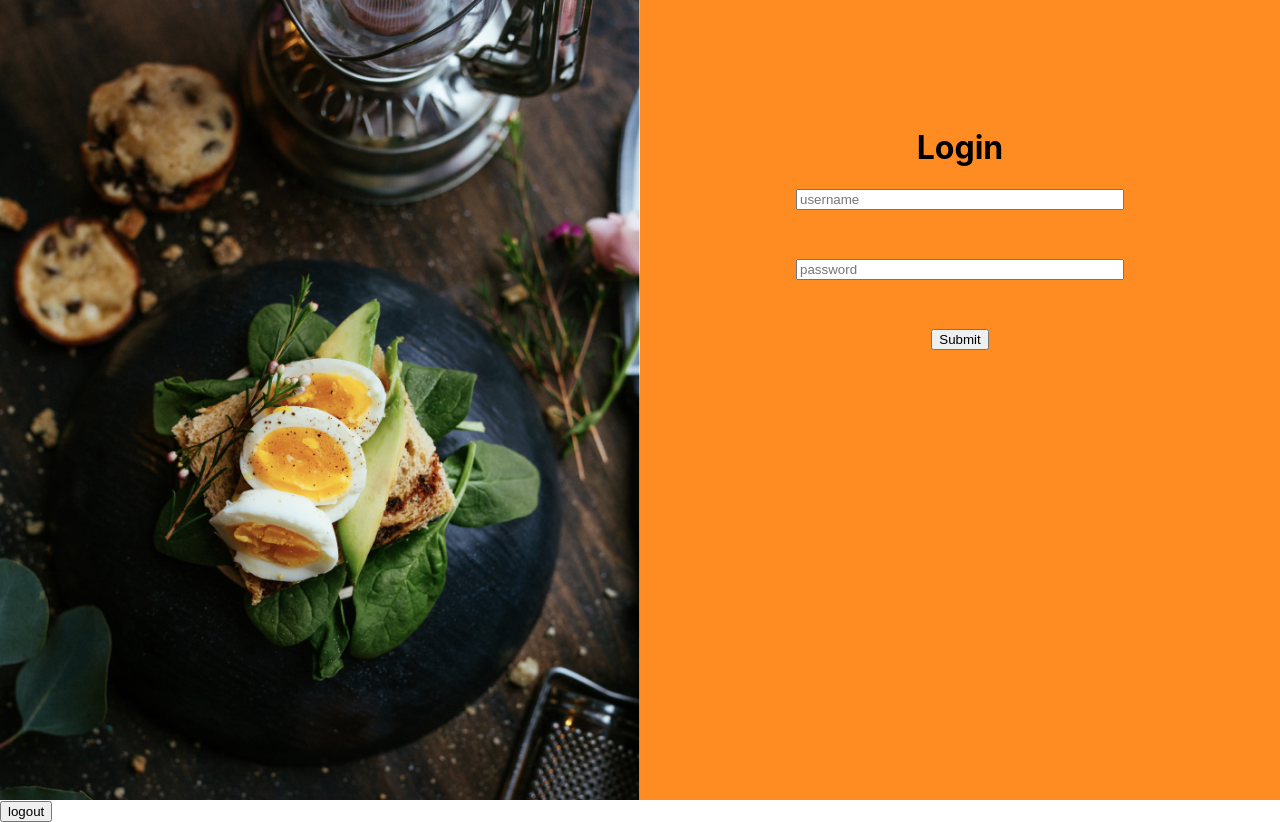
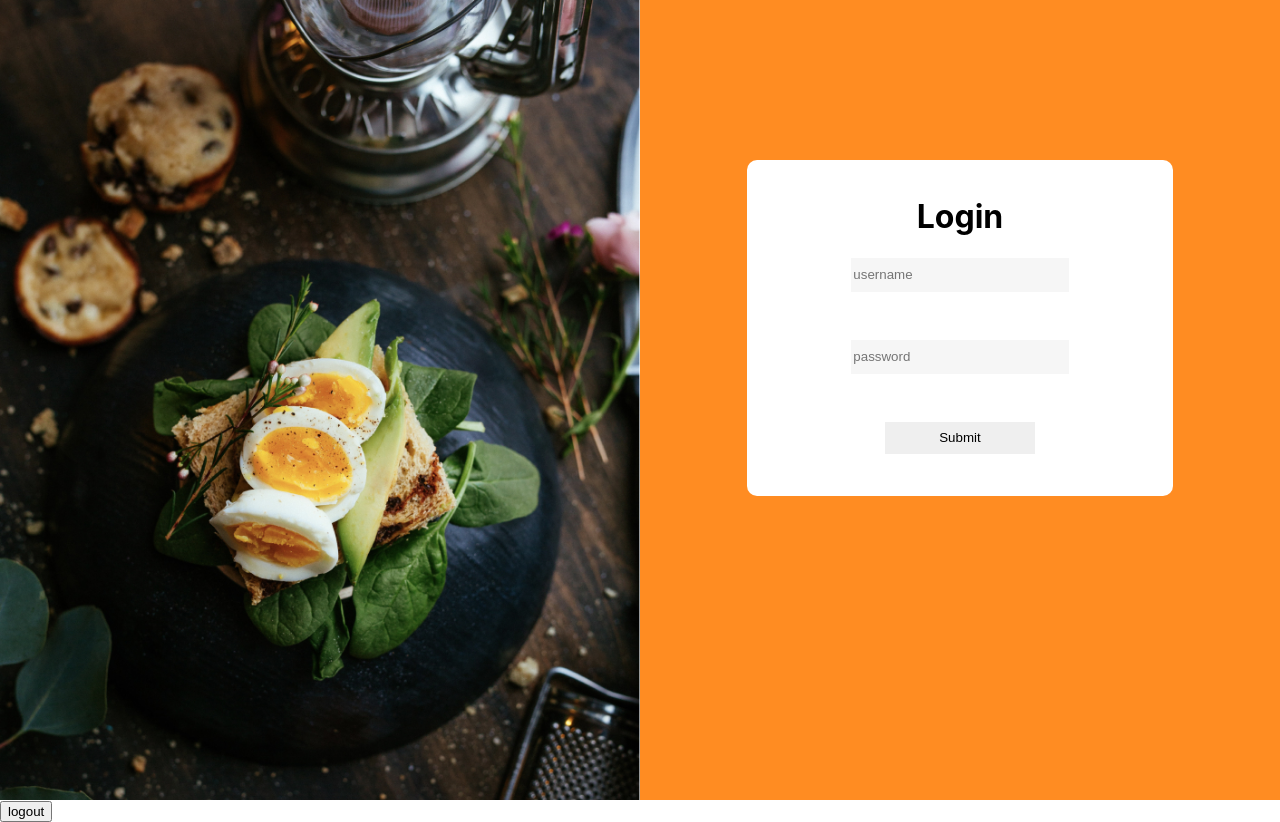
Before and after one commit to Jguz17/Recipeme-frontend, a React (Create React App) app: page /login in a window 1280 px wide. Built offline with nearby package versions, Linux system fonts and the light colour scheme.

Commit message:
working login. need to remove logout from login screen. need to setup route to signup.

```diff
--- a/src/components/Login.js
+++ b/src/components/Login.js
@@ -16,18 +16,27 @@ const useStyles = ({
   rightContainerStyles: {
     height: '100vh',
     backgroundColor: '#FF8C22',
-    textAlign: 'center'
+    textAlign: 'center',
+    paddingTop: '10rem'
   },
   textInputs: {
     width: '50%',
-    marginBottom: '3rem'
+    height: '2rem',
+    marginBottom: '3rem',
+    border: 'none',
+    backgroundColor: '#F6F6F6'
   },
   formStyles: {
-    marginTop: '20%'
+    backgroundColor: 'white',
+    borderRadius: '10px',
+    minHeight: '20rem',
+    paddingTop: '1rem'
   },
-  // buttonStyles: {
-  //   width: '50%'
-  // }
+  buttonStyles: {
+    width: '35%',
+    minHeight: '2rem',
+    border: 'none'
+  }
 })
 
 class Login extends Component {
@@ -53,7 +62,9 @@ class Login extends Component {
       <Grid container direction='column'>
         <Grid container item>
           <Grid className={classes.leftContainerStyles} item sm={6}></Grid>
-          <Grid className={classes.rightContainerStyles} item sm={6}>
+          <Grid className={classes.rightContainerStyles} container item sm={6}>
+           <Grid item sm={2}/>
+           <Grid item sm={8}>
             <form className={classes.formStyles} onSubmit={this.handleSubmit}>
                 <h1>Login</h1>
                 <input className={classes.textInputs} name='username' value={username} onChange={this.handleChange} placeholder='username' />
@@ -69,6 +80,8 @@ class Login extends Component {
                 <input className={classes.buttonStyles} type='submit'/>
               </form>
            </Grid>
+           <Grid item sm={2}/>
+          </Grid>
         </Grid>
       </Grid>
     );
```
Lines whose indentation alone changed are shown as unchanged.
